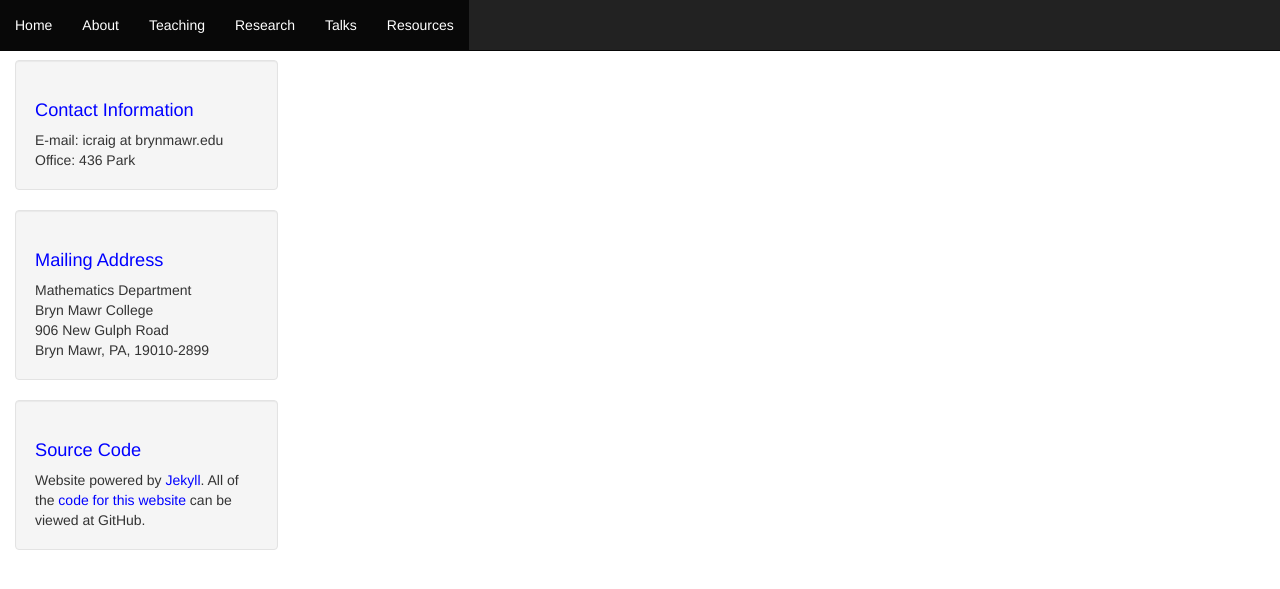
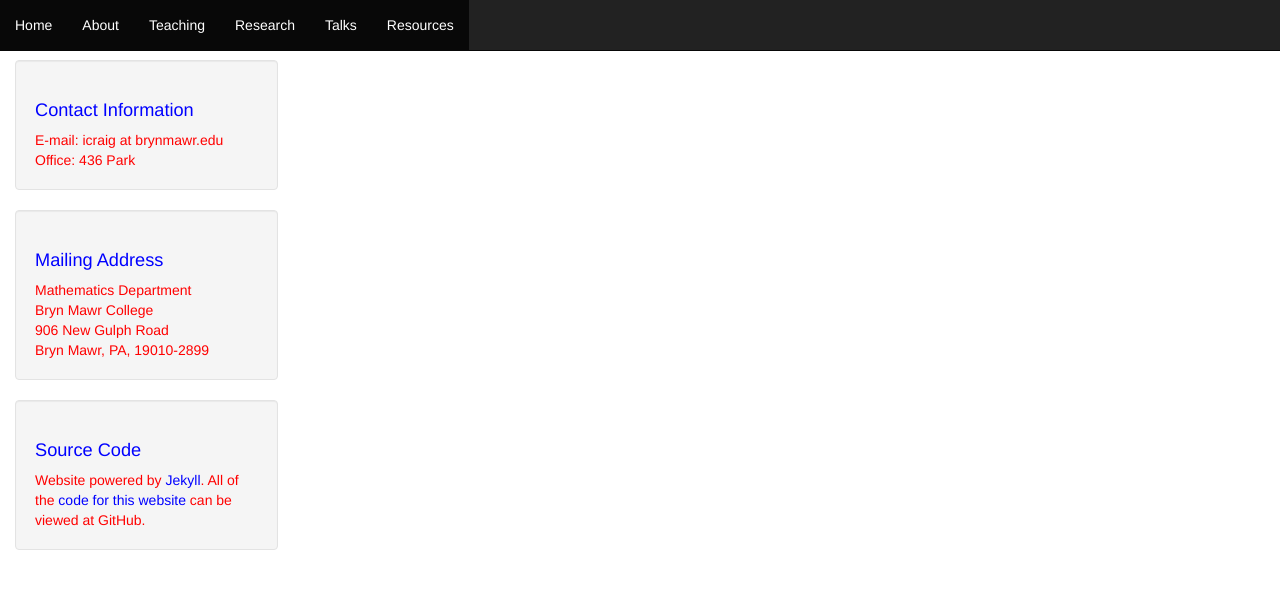
Before and after one commit to isundberg/isaacmc.github.io, a Jekyll site: the page built from index.html, in a window 1280 px wide. Shown: the top 589 px of the page. Built offline with Jekyll 4.4.1, drawn with Linux system fonts in a browser that asks for light colours.

Commit message:
Update theme.css

```diff
--- a/css/theme.css
+++ b/css/theme.css
@@ -9,6 +9,10 @@ a {
 
 a:hover {
     color: blue;
+}
+
+#sidebar {
+    color: red;
 }
 
 .sidebar h1 {
```
